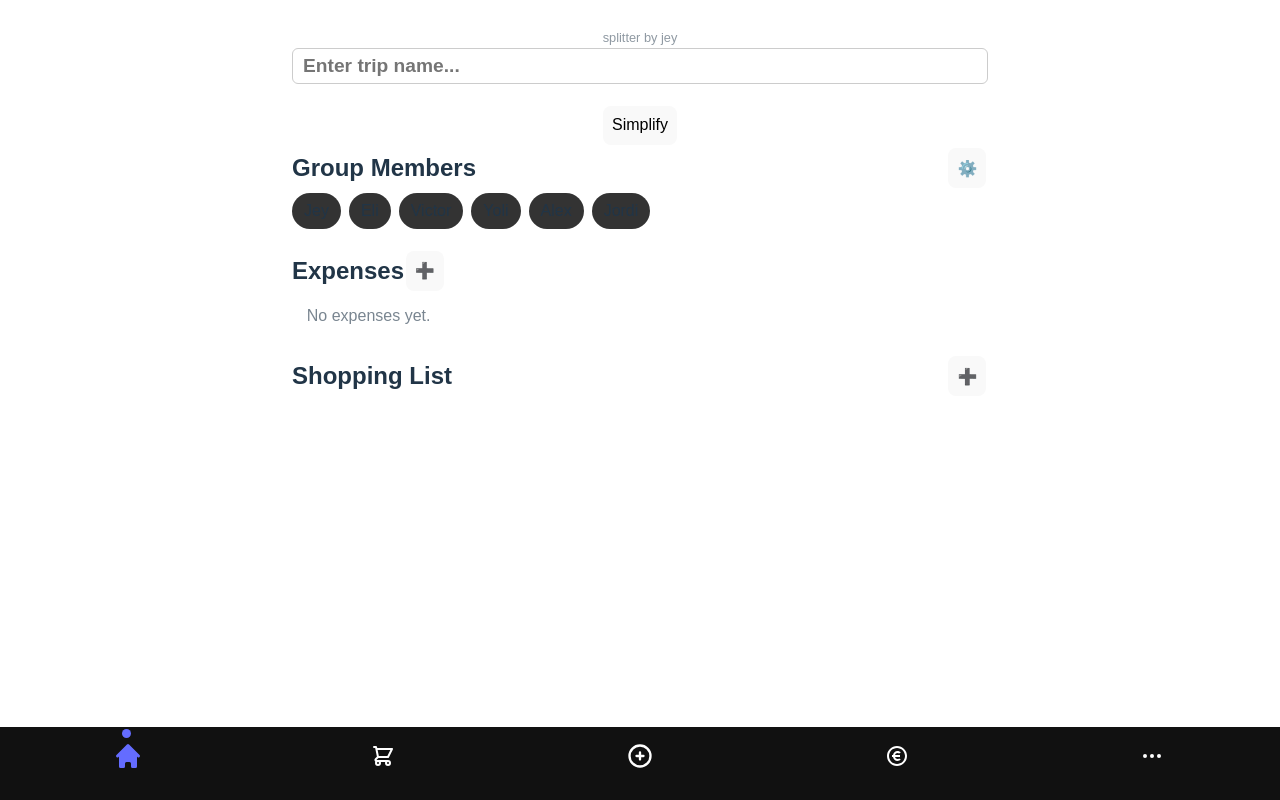
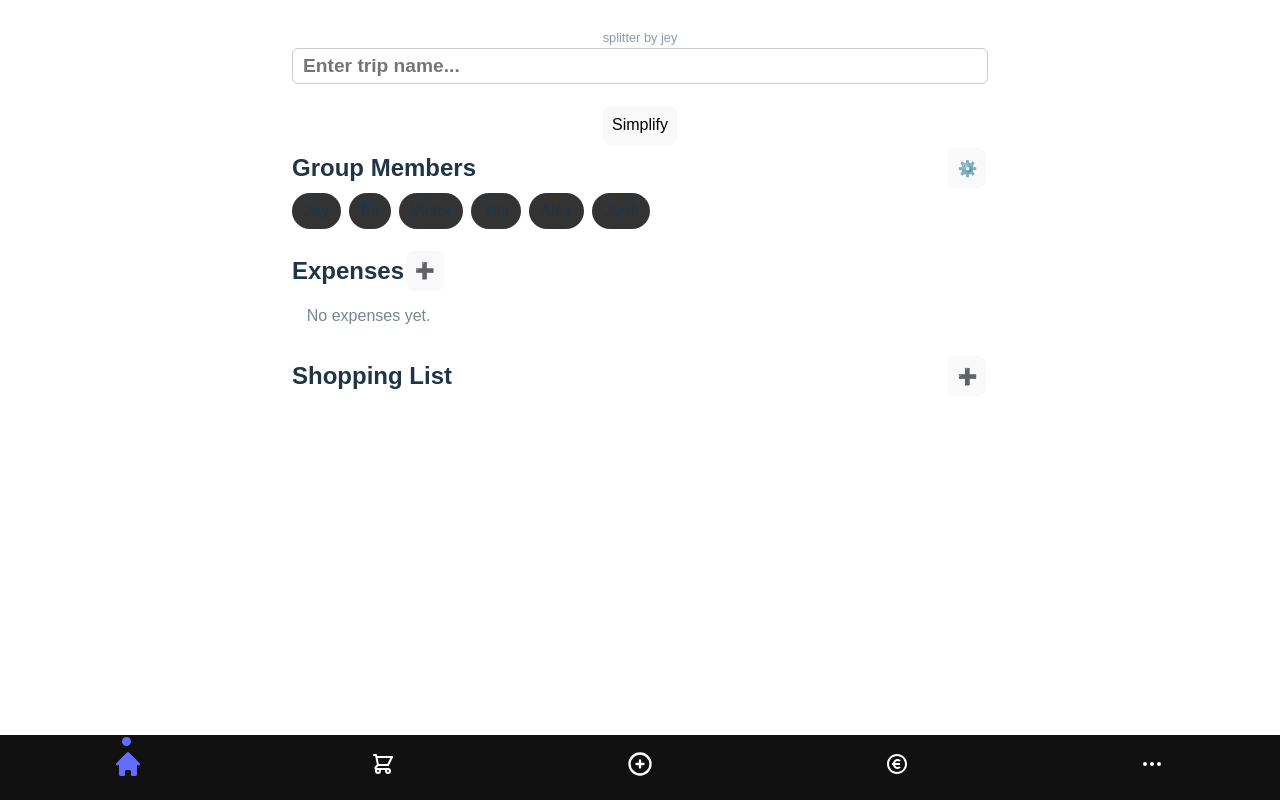
Before and after one commit to jey-me/Split-jey, a React (Vite) app: page / in a window 1280 px wide. Built offline with nearby package versions, Linux system fonts and the light colour scheme.

Commit message:
NavBar padding updated

```diff
--- a/src/components/NavMenu.jsx
+++ b/src/components/NavMenu.jsx
@@ -67,8 +67,9 @@ return (
         bottom: 0,
         left: 0,
         right: 0,
-        height: "73px",
-        paddingBottom: "10px",
+        height: "65px",
+        paddingBottom: "7px",
+        paddingTop: "4px",
         background: "#111",
         display: "flex",
         justifyContent: "space-around",
```
